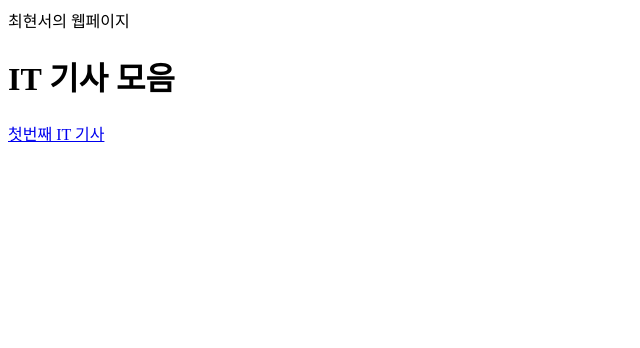
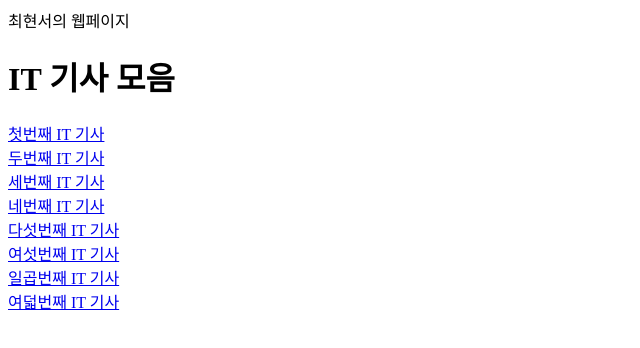
Before and after one commit to carret52/mis2501, a plain HTML site: page index.html in a window 1280 px wide. Shown: the whole page, without its empty margins (0-640 px from the left). Drawn offline with Linux system fonts and the light colour scheme.

Commit message:
Update index.html

```diff
--- a/index.html
+++ b/index.html
@@ -4,7 +4,15 @@
   </head>
   <body>
     <h1>IT 기사 모음</h1>
-    <a href="https://n.news.naver.com/mnews/article/277/0005557703" target="_blank">첫번째 IT 기사</a>
+    <a href="https://n.news.naver.com/mnews/article/277/0005557703" target="_blank">첫번째 IT 기사</a><br>
+    <a href="https://n.news.naver.com/mnews/article/277/0005557703" target="_blank">두번째 IT 기사</a><br>
+    <a href="https://n.news.naver.com/mnews/article/277/0005557703" target="_blank">세번째 IT 기사</a><br>
+    <a href="https://n.news.naver.com/mnews/article/277/0005557703" target="_blank">네번째 IT 기사</a><br>
+    <a href="https://n.news.naver.com/mnews/article/277/0005557703" target="_blank">다섯번째 IT 기사</a><br>
+    <a href="https://n.news.naver.com/mnews/article/277/0005557703" target="_blank">여섯번째 IT 기사</a><br>
+    <a href="https://n.news.naver.com/mnews/article/277/0005557703" target="_blank">일곱번째 IT 기사</a><br>
+    <a href="https://n.news.naver.com/mnews/article/277/0005557703" target="_blank">여덟번째 IT 기사</a><br>
+
   </body>
 
 </html>
```
